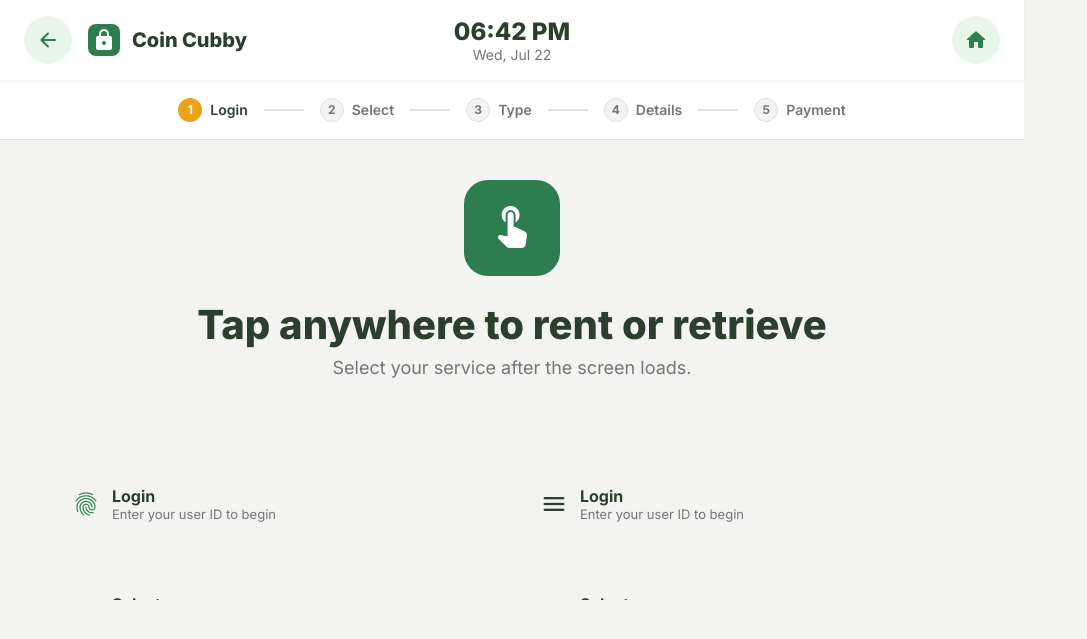
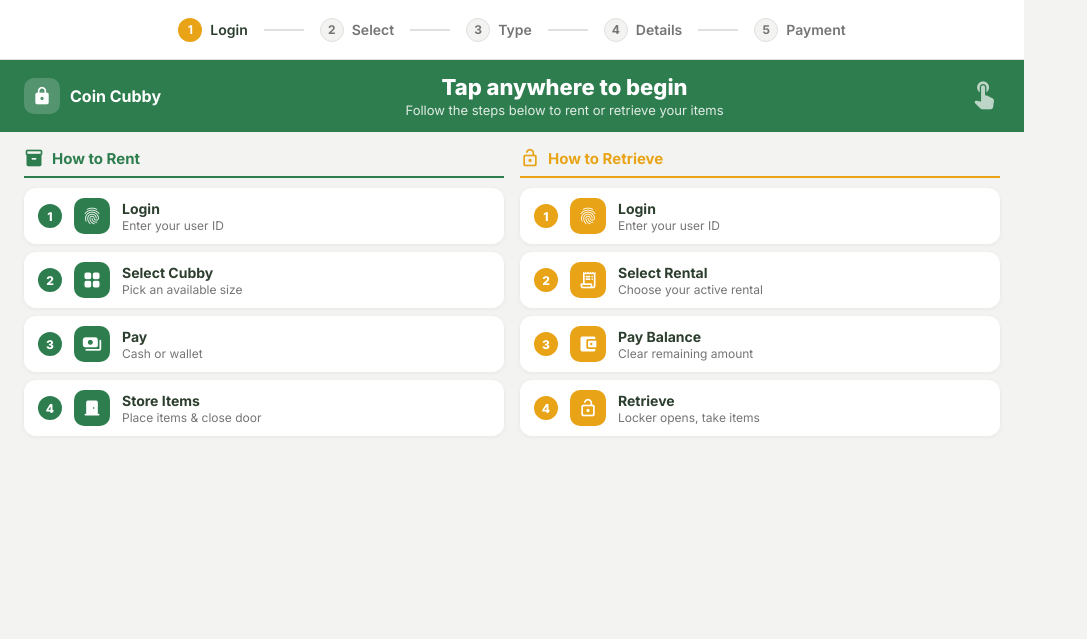
Before and after one commit to Anxll/CoinCubbyKiosk, a Flask app: page / in a window 1280 px wide. Shown: the top 639 px of the page, without its empty margins (0-1087 px from the left). Run offline with Flask 3, Linux system fonts and the light colour scheme.

Commit message:
fix the error for change

```diff
--- a/app/services/rental_service.py
+++ b/app/services/rental_service.py
@@ -50,6 +50,7 @@ def calculate_open_time_charges(started_at_str: str, rate_per_hour: float) -> di
 
     return {
         'elapsed_hours': round(elapsed_minutes / 60, 4),
+        'elapsed_minutes': int(round(elapsed_minutes)),
         'rental_fee': total,
         'total': total
     }
@@ -70,7 +71,7 @@ def calculate_overdue_charges(expires_at_str: str, rate_per_hour: float) -> dict
     now = datetime.now(timezone.utc)
 
     if now <= expires_at:
-        return {'overdue_hours': 0, 'overdue_fee': 0, 'total': 0}
+        return {'overdue_hours': 0, 'overdue_minutes': 0, 'overdue_fee': 0, 'total': 0}
 
     overdue_minutes = (now - expires_at).total_seconds() / 60
 
@@ -86,6 +87,7 @@ def calculate_overdue_charges(expires_at_str: str, rate_per_hour: float) -> dict
 
     return {
         'overdue_hours': round(overdue_minutes / 60, 4),
+        'overdue_minutes': int(round(overdue_minutes)),
         'overdue_fee': overdue_fee,
         'total': overdue_fee
     }
--- a/static/css/styles.css
+++ b/static/css/styles.css
@@ -556,6 +556,197 @@ h4 {
     font-weight: 600;
 }
 
+/* --- WELCOME GUIDE SCREEN --- */
+#screen-welcome {
+    display: flex;
+    flex-direction: column;
+    width: 100%;
+    height: 100%;
+    background-color: var(--bg-light);
+    overflow: hidden;
+}
+
+.welcome-banner {
+    background-color: var(--primary-green);
+    color: #fff;
+    display: flex;
+    align-items: center;
+    justify-content: space-between;
+    padding: 14px 24px;
+    flex-shrink: 0;
+    gap: 16px;
+}
+
+.welcome-brand {
+    display: flex;
+    align-items: center;
+    gap: 10px;
+    flex-shrink: 0;
+}
+
+.welcome-brand-icon {
+    width: 36px;
+    height: 36px;
+    background: rgba(255,255,255,0.18);
+    border-radius: 10px;
+    display: flex;
+    align-items: center;
+    justify-content: center;
+}
+
+.welcome-brand-icon .material-icons-round {
+    font-size: 20px;
+    color: #fff;
+}
+
+.welcome-brand-name {
+    font-size: 16px;
+    font-weight: 700;
+    color: #fff;
+}
+
+.welcome-banner-center {
+    flex: 1;
+    text-align: center;
+}
+
+.welcome-title {
+    font-size: 22px;
+    font-weight: 800;
+    color: #fff;
+    margin: 0;
+    line-height: 1.2;
+}
+
+.welcome-subtitle {
+    font-size: 13px;
+    color: rgba(255,255,255,0.85);
+    margin-top: 2px;
+}
+
+.welcome-banner-right {
+    flex-shrink: 0;
+    color: rgba(255,255,255,0.85);
+    display: flex;
+    align-items: center;
+}
+
+.welcome-guide-grid {
+    display: grid;
+    grid-template-columns: 1fr 1fr;
+    gap: 16px;
+    padding: 16px 24px;
+    flex: 1;
+    overflow: hidden;
+}
+
+.welcome-guide-col {
+    display: flex;
+    flex-direction: column;
+    gap: 10px;
+}
+
+.welcome-col-header {
+    display: flex;
+    align-items: center;
+    gap: 8px;
+    font-size: 15px;
+    font-weight: 700;
+    padding-bottom: 8px;
+    border-bottom: 2px solid currentColor;
+}
+
+.welcome-col-header .material-icons-round {
+    font-size: 20px;
+}
+
+.welcome-col-header-green {
+    color: var(--primary-green);
+    border-color: var(--primary-green);
+}
+
+.welcome-col-header-orange {
+    color: var(--accent-orange);
+    border-color: var(--accent-orange);
+}
+
+.welcome-step-list {
+    display: flex;
+    flex-direction: column;
+    gap: 8px;
+}
+
+.welcome-step {
+    display: flex;
+    align-items: center;
+    gap: 12px;
+    background: #fff;
+    border-radius: 12px;
+    padding: 10px 14px;
+    box-shadow: 0 1px 4px rgba(0,0,0,0.06);
+}
+
+.welcome-step-num {
+    width: 24px;
+    height: 24px;
+    border-radius: 50%;
+    display: flex;
+    align-items: center;
+    justify-content: center;
+    font-size: 12px;
+    font-weight: 800;
+    flex-shrink: 0;
+    color: #fff;
+}
+
+.welcome-step-num-green {
+    background-color: var(--primary-green);
+}
+
+.welcome-step-num-orange {
+    background-color: var(--accent-orange);
+}
+
+.welcome-step-icon {
+    width: 36px;
+    height: 36px;
+    border-radius: 10px;
+    display: flex;
+    align-items: center;
+    justify-content: center;
+    flex-shrink: 0;
+}
+
+.welcome-step-icon .material-icons-round {
+    font-size: 20px;
+    color: #fff;
+}
+
+.welcome-step-icon-green {
+    background-color: var(--primary-green);
+}
+
+.welcome-step-icon-orange {
+    background-color: var(--accent-orange);
+}
+
+.welcome-step-text {
+    display: flex;
+    flex-direction: column;
+    gap: 1px;
+}
+
+.welcome-step-text strong {
+    font-size: 14px;
+    font-weight: 700;
+    color: var(--text-dark);
+}
+
+.welcome-step-text span {
+    font-size: 12px;
+    color: var(--text-muted);
+}
+
 /* --- LOGIN --- */
 .login-form {
     width: 100%;
--- a/static/js/components/header.js
+++ b/static/js/components/header.js
@@ -36,7 +36,7 @@ const Header = {
     },
 
     update(screenId) {
-        if (screenId === 'dashboard') {
+        if (screenId === 'dashboard' || screenId === 'welcome') {
             this.el.classList.add('hidden');
             this.el.classList.remove('admin-header-active');
             return;
--- a/static/js/screens/select-compartment.js
+++ b/static/js/screens/select-compartment.js
@@ -100,7 +100,27 @@ window.CompartmentScreen = {
     select(id) {
         // id comes as string from onclick, compartment ids are numbers
         const comp = this.compartments.find(c => String(c.id) === String(id));
-        if (!comp || comp.status !== 'available') return;
+        if (!comp) return;
+
+        if (comp.status === 'occupied') {
+            App.showDialog(
+                `Compartment ${comp.code} is currently occupied. Please select an available cubby.`,
+                'Compartment Occupied',
+                'lock'
+            );
+            return;
+        }
+
+        if (comp.status === 'maintenance') {
+            App.showDialog(
+                `Compartment ${comp.code} is under maintenance and currently unavailable.`,
+                'Unavailable',
+                'build'
+            );
+            return;
+        }
+
+        if (comp.status !== 'available') return;
 
         AppState.selectedCompartment = comp;
         this.renderGrid();
--- a/templates/index.html
+++ b/templates/index.html
@@ -12,7 +12,7 @@
     <link rel="preconnect" href="https://fonts.gstatic.com" crossorigin>
     <link href="https://fonts.googleapis.com/css2?family=Inter:wght@400;500;600;700;800&display=swap" rel="stylesheet">
     <link href="https://fonts.googleapis.com/icon?family=Material+Icons+Round" rel="stylesheet">
-    <link rel="stylesheet" href="/static/css/styles.css?v=9">
+    <link rel="stylesheet" href="/static/css/styles.css?v=10">
 </head>
 
 <body>
@@ -52,92 +52,127 @@
         <main id="screen-container" class="screen-container">
 
             <!-- SCREEN: Welcome Intro -->
-            <section id="screen-welcome" class="screen active">
-                <div class="dashboard-content" style="cursor: pointer;" onclick="App.navigate('dashboard', {}, true)">
-                    <div class="dashboard-logo">
-                        <div class="logo-icon-large">
-                            <span class="material-icons-round">touch_app</span>
+            <section id="screen-welcome" class="screen active" onclick="App.navigate('dashboard', {}, true)" style="cursor:pointer;">
+                <!-- Top banner -->
+                <div class="welcome-banner">
+                    <div class="welcome-brand">
+                        <div class="welcome-brand-icon">
+                            <span class="material-icons-round">lock</span>
                         </div>
-                        <h1 class="dashboard-title">Tap anywhere to rent or retrieve</h1>
-                        <p class="dashboard-subtitle">Select your service after the screen loads.</p>
+                        <span class="welcome-brand-name">Coin Cubby</span>
                     </div>
-                    <div style="display: grid; grid-template-columns: repeat(2, minmax(0, 1fr)); gap: 16px; width: 100%; max-width: 920px; margin-top: 24px;">
-                        <div class="dashboard-card" style="padding: 20px;">
-                            <div style="display:flex; align-items:center; gap:12px; margin-bottom:16px;">
-                                <span class="material-icons-round" style="font-size:28px; color:var(--primary-green);">fingerprint</span>
-                                <div>
+                    <div class="welcome-banner-center">
+                        <h1 class="welcome-title">Tap anywhere to begin</h1>
+                        <p class="welcome-subtitle">Follow the steps below to rent or retrieve your items</p>
+                    </div>
+                    <div class="welcome-banner-right">
+                        <span class="material-icons-round" style="font-size:32px; opacity:0.8;">touch_app</span>
+                    </div>
+                </div>
+
+                <!-- Two-column guide -->
+                <div class="welcome-guide-grid">
+
+                    <!-- How to Rent -->
+                    <div class="welcome-guide-col">
+                        <div class="welcome-col-header welcome-col-header-green">
+                            <span class="material-icons-round">inventory_2</span>
+                            <span>How to Rent</span>
+                        </div>
+                        <div class="welcome-step-list">
+                            <div class="welcome-step">
+                                <div class="welcome-step-num welcome-step-num-green">1</div>
+                                <div class="welcome-step-icon welcome-step-icon-green">
+                                    <span class="material-icons-round">fingerprint</span>
+                                </div>
+                                <div class="welcome-step-text">
                                     <strong>Login</strong>
-                                    <div style="font-size:13px; color:var(--text-muted);">Enter your user ID to begin</div>
+                                    <span>Enter your user ID</span>
                                 </div>
                             </div>
-                        </div>
-                        <div class="dashboard-card" style="padding: 20px;">
-                            <div style="display:flex; align-items:center; gap:12px; margin-bottom:16px;">
-                                <span class="material-icons-round" style="font-size:28px; color:var(--primary-yellow);">menu</span>
-                                <div>
-                                    <strong>Login</strong>
-                                    <div style="font-size:13px; color:var(--text-muted);">Enter your user ID to begin</div>
+                            <div class="welcome-step">
+                                <div class="welcome-step-num welcome-step-num-green">2</div>
+                                <div class="welcome-step-icon welcome-step-icon-green">
+                                    <span class="material-icons-round">grid_view</span>
+                                </div>
+                                <div class="welcome-step-text">
+                                    <strong>Select Cubby</strong>
+                                    <span>Pick an available size</span>
                                 </div>
                             </div>
-                        </div>
-                        <div class="dashboard-card" style="padding: 20px;">
-                            <div style="display:flex; align-items:center; gap:12px; margin-bottom:16px;">
-                                <span class="material-icons-round" style="font-size:28px; color:var(--primary-green);">check_circle</span>
-                                <div>
-                                    <strong>Select</strong>
-                                    <div style="font-size:13px; color:var(--text-muted);">Pick an available cubby size</div>
+                            <div class="welcome-step">
+                                <div class="welcome-step-num welcome-step-num-green">3</div>
+                                <div class="welcome-step-icon welcome-step-icon-green">
+                                    <span class="material-icons-round">payments</span>
+                                </div>
+                                <div class="welcome-step-text">
+                                    <strong>Pay</strong>
+                                    <span>Cash or wallet</span>
                                 </div>
                             </div>
-                        </div>
-                        <div class="dashboard-card" style="padding: 20px;">
-                            <div style="display:flex; align-items:center; gap:12px; margin-bottom:16px;">
-                                <span class="material-icons-round" style="font-size:28px; color:var(--primary-yellow);">list</span>
-                                <div>
-                                    <strong>Select</strong>
-                                    <div style="font-size:13px; color:var(--text-muted);">Choose your active rental</div>
+                            <div class="welcome-step">
+                                <div class="welcome-step-num welcome-step-num-green">4</div>
+                                <div class="welcome-step-icon welcome-step-icon-green">
+                                    <span class="material-icons-round">door_front</span>
                                 </div>
-                            </div>
-                        </div>
-                        <div class="dashboard-card" style="padding: 20px;">
-                            <div style="display:flex; align-items:center; gap:12px; margin-bottom:16px;">
-                                <span class="material-icons-round" style="font-size:28px; color:var(--primary-green);">payments</span>
-                                <div>
-                                    <strong>Pay</strong>
-                                    <div style="font-size:13px; color:var(--text-muted);">Insert cash or use wallet</div>
-                                </div>
-                            </div>
-                        </div>
-                        <div class="dashboard-card" style="padding: 20px;">
-                            <div style="display:flex; align-items:center; gap:12px; margin-bottom:16px;">
-                                <span class="material-icons-round" style="font-size:28px; color:var(--primary-yellow);">payment</span>
-                                <div>
-                                    <strong>Pay</strong>
-                                    <div style="font-size:13px; color:var(--text-muted);">Clear any remaining balance</div>
-                                </div>
-                            </div>
-                        </div>
-                        <div class="dashboard-card" style="padding: 20px;">
-                            <div style="display:flex; align-items:center; gap:12px; margin-bottom:16px;">
-                                <span class="material-icons-round" style="font-size:28px; color:var(--primary-green);">door_front</span>
-                                <div>
-                                    <strong>Store</strong>
-                                    <div style="font-size:13px; color:var(--text-muted);">Place items and close door</div>
-                                </div>
-                            </div>
-                        </div>
-                        <div class="dashboard-card" style="padding: 20px;">
-                            <div style="display:flex; align-items:center; gap:12px; margin-bottom:16px;">
-                                <span class="material-icons-round" style="font-size:28px; color:var(--primary-yellow);">lock_open</span>
-                                <div>
-                                    <strong>Open</strong>
-                                    <div style="font-size:13px; color:var(--text-muted);">Locker opens, take items</div>
+                                <div class="welcome-step-text">
+                                    <strong>Store Items</strong>
+                                    <span>Place items &amp; close door</span>
                                 </div>
                             </div>
                         </div>
                     </div>
-                    <button class="btn btn-primary btn-full" style="margin-top: 24px; max-width: 420px;" onclick="event.stopPropagation(); App.navigate('dashboard', {}, true)">
-                        <span class="material-icons-round">touch_app</span> Tap anywhere to continue
-                    </button>
+
+                    <!-- How to Retrieve -->
+                    <div class="welcome-guide-col">
+                        <div class="welcome-col-header welcome-col-header-orange">
+                            <span class="material-icons-round">lock_open</span>
+                            <span>How to Retrieve</span>
+                        </div>
+                        <div class="welcome-step-list">
+                            <div class="welcome-step">
+                                <div class="welcome-step-num welcome-step-num-orange">1</div>
+                                <div class="welcome-step-icon welcome-step-icon-orange">
+                                    <span class="material-icons-round">fingerprint</span>
+                                </div>
+                                <div class="welcome-step-text">
+                                    <strong>Login</strong>
+                                    <span>Enter your user ID</span>
+                                </div>
+                            </div>
+                            <div class="welcome-step">
+                                <div class="welcome-step-num welcome-step-num-orange">2</div>
+                                <div class="welcome-step-icon welcome-step-icon-orange">
+                                    <span class="material-icons-round">receipt_long</span>
+                                </div>
+                                <div class="welcome-step-text">
+                                    <strong>Select Rental</strong>
+                                    <span>Choose your active rental</span>
+                                </div>
+                            </div>
+                            <div class="welcome-step">
+                                <div class="welcome-step-num welcome-step-num-orange">3</div>
+                                <div class="welcome-step-icon welcome-step-icon-orange">
+                                    <span class="material-icons-round">account_balance_wallet</span>
+                                </div>
+                                <div class="welcome-step-text">
+                                    <strong>Pay Balance</strong>
+                                    <span>Clear remaining amount</span>
+                                </div>
+                            </div>
+                            <div class="welcome-step">
+                                <div class="welcome-step-num welcome-step-num-orange">4</div>
+                                <div class="welcome-step-icon welcome-step-icon-orange">
+                                    <span class="material-icons-round">lock_open</span>
+                                </div>
+                                <div class="welcome-step-text">
+                                    <strong>Retrieve</strong>
+                                    <span>Locker opens, take items</span>
+                                </div>
+                            </div>
+                        </div>
+                    </div>
+
                 </div>
             </section>
 
```
Also changed, not shown: app/routes/rentals.py (+4 -4 lines).
